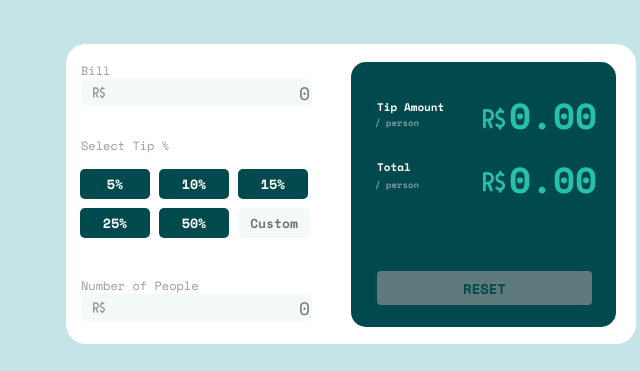
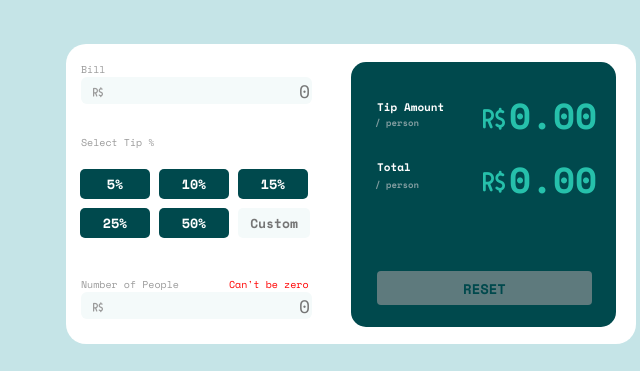
Before and after one commit to Uriasmanu/tip-calculator-app-main, a plain HTML site: page index.html in a window 1280 px wide. Both pictures are taken after a click on the button "RESET". Shown: the part 146-517 px from the top of the page, 314-954 px from the left. Drawn offline with nearby package versions, Linux system fonts and the light colour scheme; a web font is replaced by a local one.

Commit message:
Merge branch 'main' of https://github.com/Uriasmanu/tip-calculator-app-main

```diff
--- a/app.js
+++ b/app.js
@@ -1,11 +1,12 @@
+var form = document.querySelector('form');
 var reset = document.querySelector("#reset");
 var pessoas = document.querySelector("#valor");
 var mensagemErro = document.querySelector("#mensagem-erro");
 
-reset.addEventListener('click', (evento) => {
-    if (input.value <= 0) {
+reset.addEventListener('click', function(evento)  {
+    if (pessoas.value <= 0 ) {
         evento.preventDefault(); // impede o envio do formulário
-        mensagemErro.textContent = 'O valor deve ser maior que 0.'; // exibe a mensagem de erro
+        mensagemErro.textContent = "Can't be zero"; // exibe a mensagem de erro
       } else {
         mensagemErro.textContent = ''; // remove a mensagem de erro caso o valor seja válido
       }
--- a/index.html
+++ b/index.html
@@ -31,7 +31,7 @@
               <label  for="NumberOfPeople">Number of People</label>
               <input class="input-input" type="number" step="any" min="1" nome="NumberOfPeople" placeholder="0" id="valor" >
               <i class="fa-solid fa-brazilian-real-sign"></i>
-              <span id="mensagem-erro" ></span>
+              <span id="mensagem-erro" class="span"></span>
           </div>
 
       </form>
@@ -88,7 +88,7 @@
     Challenge by <a href="https://www.frontendmentor.io?ref=challenge" target="_blank">Frontend Mentor</a>.
     Coded by <a href="#">Manoela Urias</a>.
   </div>
-  <script src="main.js"></script>
+  <script src="app.js"></script>
   <script src="https://kit.fontawesome.com/5385270ec5.js" crossorigin="anonymous"></script>
 </body>
 </html>
--- a/style.css
+++ b/style.css
@@ -56,7 +56,7 @@ h1{
 
 
 .bill {
-    font-size: 12px;
+    font-size: 10px;
     align-items: flex-start;
     display: flex;
     flex-wrap: nowrap;
@@ -114,7 +114,7 @@ margin: 0;
 }
 
 .select{
-    font-size: 12px;
+    font-size: 10px;
     align-items: flex-start;
     display: flex;
     flex-wrap: nowrap;
@@ -211,12 +211,11 @@ button:hover{
 margin: 0;
 }
 .people {
-    font-size: 12px;
+    font-size: 10px;
     align-items: flex-start;
     display: flex;
     flex-wrap: nowrap;
     flex-direction: column;
-    font-size: 12px;
     position: absolute;
     top: 215px;
     color: rgb(155, 155, 155);
@@ -356,5 +355,8 @@ font-family: 'Space Mono', monospace;
 span{
     color: red;
     font-family: 'Space Mono', monospace;
+    position: absolute;
+    left: 148px;
+    font-size: 10px;
 
 }
```
Also changed, not shown: 1 other file.
